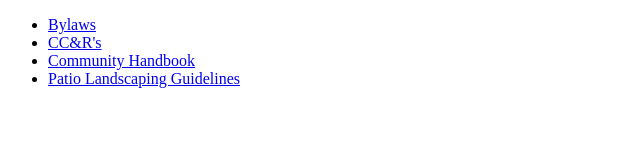
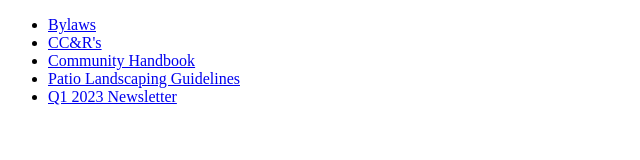
Before and after one commit to dmccraw/westport_hoa, a Gatsby site: page / in a window 1280 px wide. Shown: the whole page, without its empty margins (0-640 px from the left). Built offline with nearby package versions, Linux system fonts and the light colour scheme; Gatsby itself is replaced by a stand-in of ours.

Commit message:
add link to newsletter

```diff
--- a/src/pages/index.js
+++ b/src/pages/index.js
@@ -18,6 +18,9 @@ export default function Home() {
           Patio Landscaping Guidelines
         </Link>
       </li>
+      <li>
+        <Link to="/newsletters/q1_2023.pdf">Q1 2023 Newsletter</Link>
+      </li>
     </ul>
   );
 }
```
